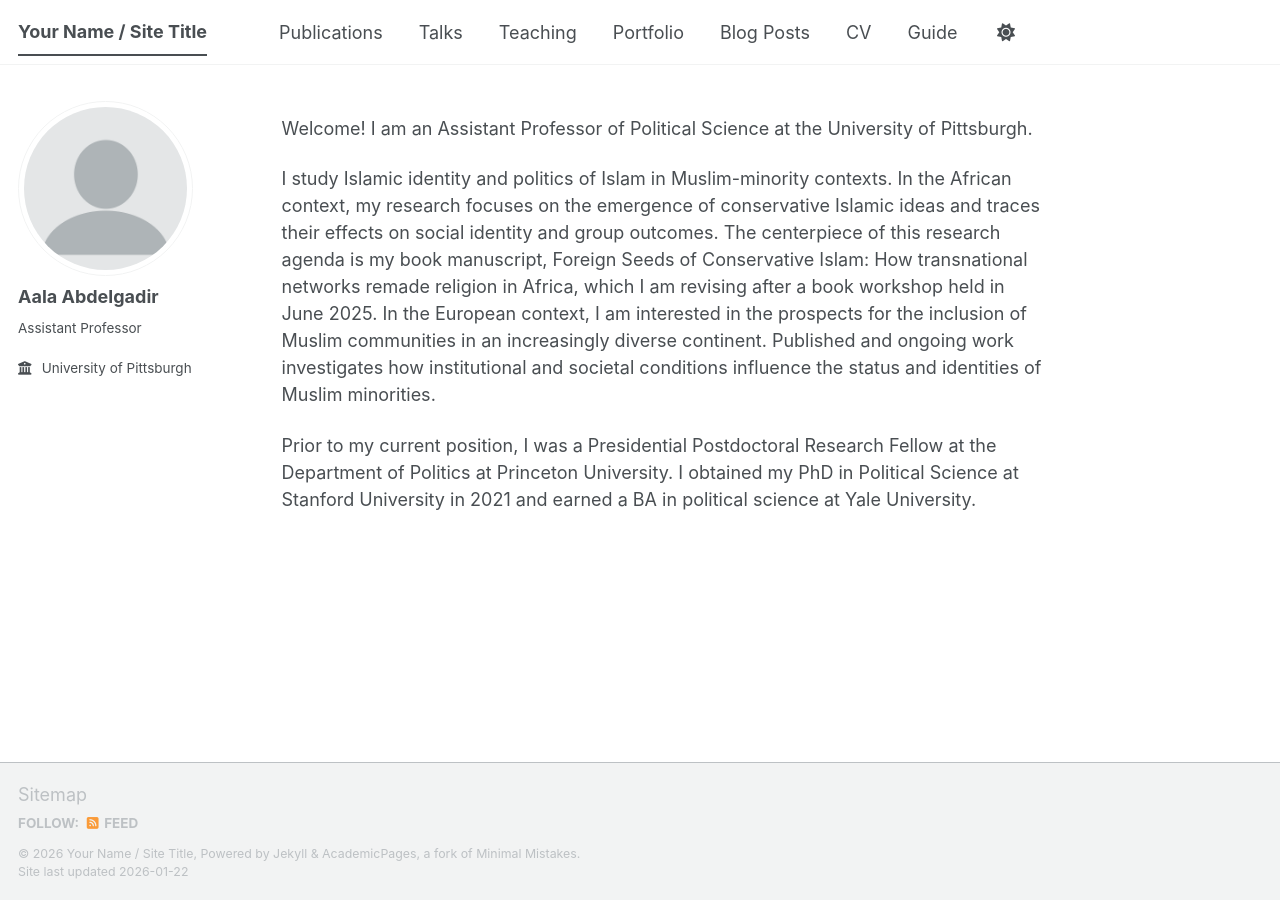
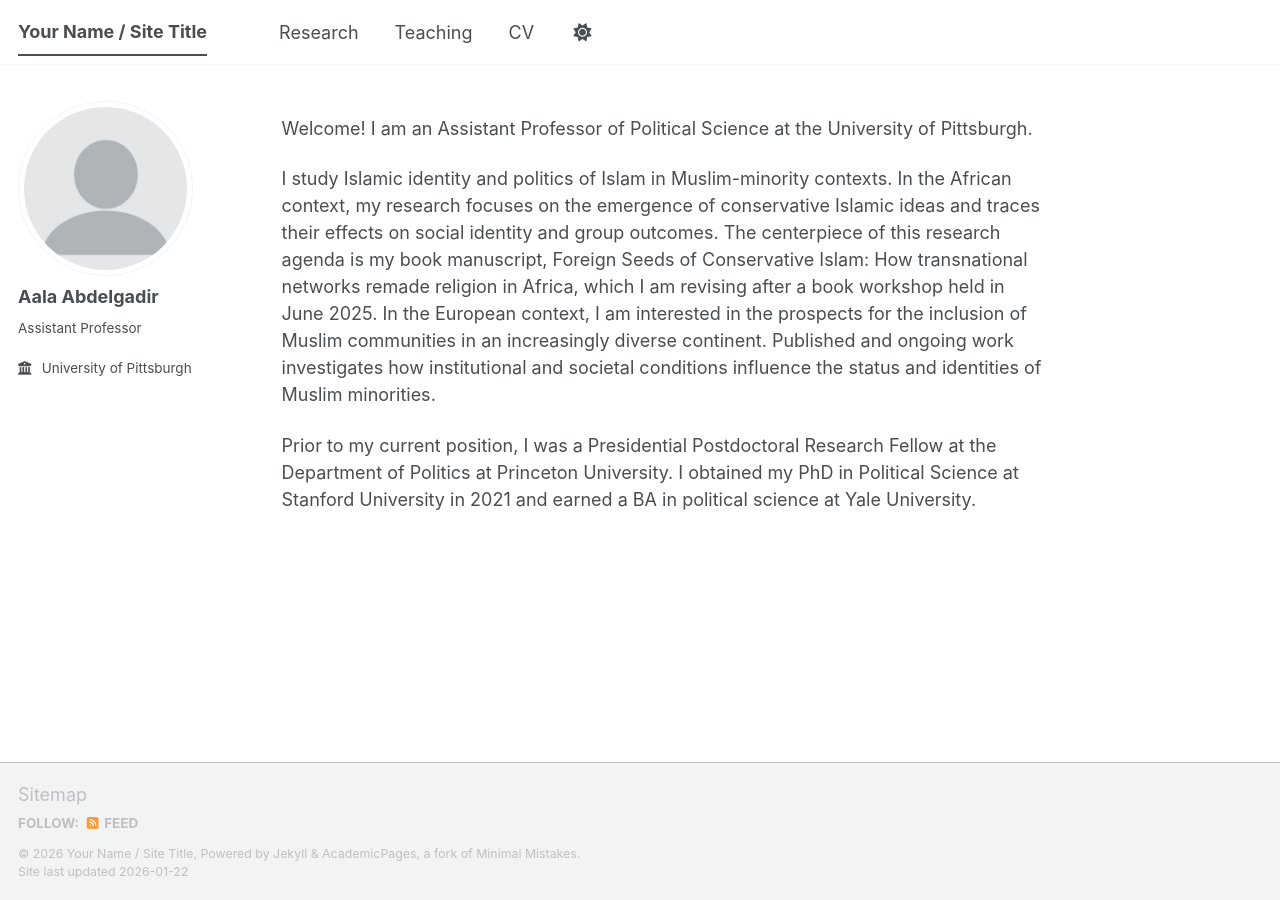
Before and after one commit to aabdelgadir/aabdelgadir.github.io, a Jekyll site: the page built from _pages/about.md, in a window 1280 px wide. Built offline with Jekyll 4.4.1, drawn with Linux system fonts in a browser that asks for light colours; a script bundle is joined from its source files by our own code; library files that are not in the unit come from our copies.

Commit message:
Update navigation.yml

```diff
--- a/_data/navigation.yml
+++ b/_data/navigation.yml
@@ -8,26 +8,11 @@
 #      Markdown formatted page while the second is generated using JSON.
 
 main:
-  - title: "Publications"
-    url: /publications/
-
-  - title: "Talks"
-    url: /talks/
+  - title: "Research"
+    url: /research/
 
   - title: "Teaching"
     url: /teaching/
 
-  - title: "Portfolio"
-    url: /portfolio/
-
-  - title: "Blog Posts"
-    url: /year-archive/
-
   - title: "CV"
     url: /cv/
-
-  # - title: "CV"
-  #   url: /cv-json/
-
-  - title: "Guide"
-    url: /markdown/
```
